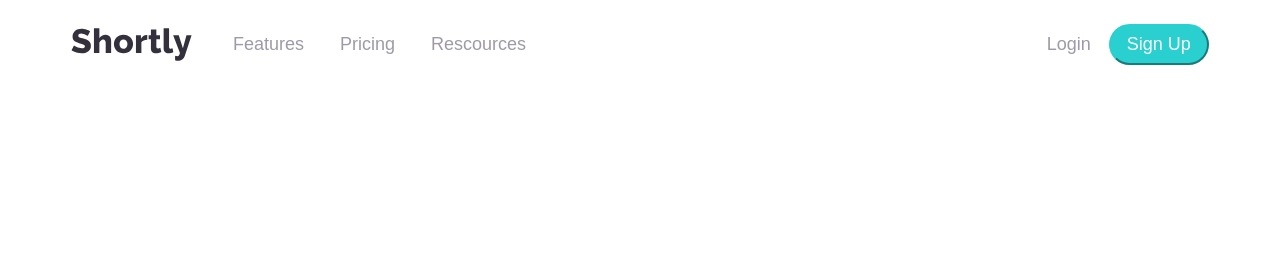
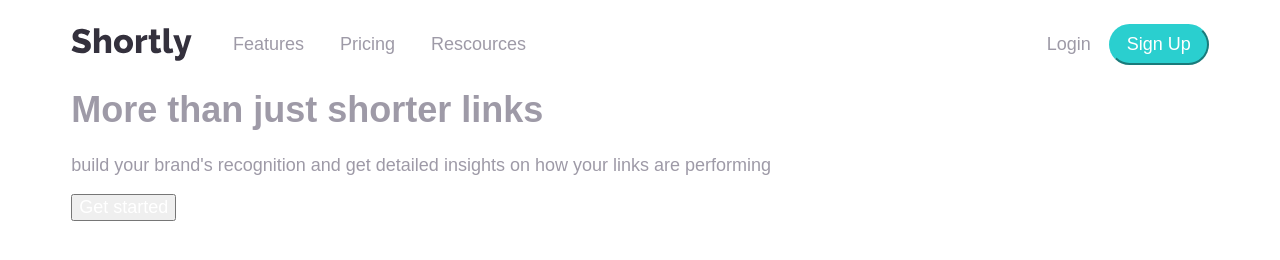
Before and after one commit to Testing-Sites/shortly, a plain HTML site: page index.html in a window 1280 px wide. Drawn offline with Linux system fonts and the light colour scheme.

```diff
--- a/index.html
+++ b/index.html
@@ -21,19 +21,15 @@
         <div class="nav-link">
           <a href="#">Features</a>
         </div>
-
         <div class="nav-link">
           <a href="#">Pricing</a>
         </div>
-
         <div class="nav-link link-r">
           <a href="#">Rescources</a>
         </div>
-
         <div class="nav-link">
           <a href="#">Login</a>
         </div>
-
         <div class="nav-link">
           <button href="#" class="sign-up-btn">Sign Up</button>
         </div>
@@ -46,8 +42,22 @@
           <li><a href="#">Login</a></li>
           <li><button href="#" class="sign-up-btn">Sign Up</button></li>
         </ul> -->
+      </div>
 
+      <div class="intro">
+        <!-- main text -->
+        <div class="container-text">
+          <h1>More than just shorter links</h1>
+          <p>build your brand's recognition and get detailed insights on how your links are performing</p>
+          <button type="button" name="button">Get started</button>
+        </div>
+
+        <!-- main image -->
+        <div class="container-img">
+
+        </div>
       </div>
+
     </div>
 
   </body>
```
